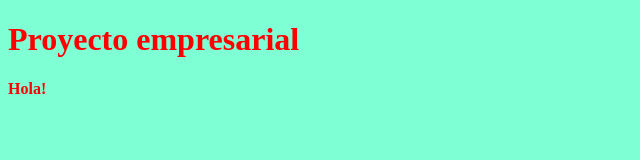
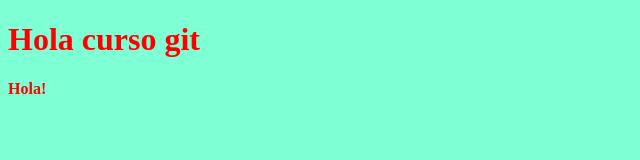
Before and after one commit to hectormendozam/CursoGit, a plain HTML site: page index.html in a window 1280 px wide. Shown: the whole page, without its empty margins (0-640 px from the left). Drawn offline with Linux system fonts and the light colour scheme.

Commit message:
ultimos cambios

```diff
--- a/index.html
+++ b/index.html
@@ -6,7 +6,7 @@
     <link href="css/index.css" rel="stylesheet" type="text/css">
   </head>
   <body>
-	<h1> Proyecto empresarial </h1>
+	<h1> Hola curso git </h1>
 	<p> Hola! </p>
   </body>
 </html>
```
